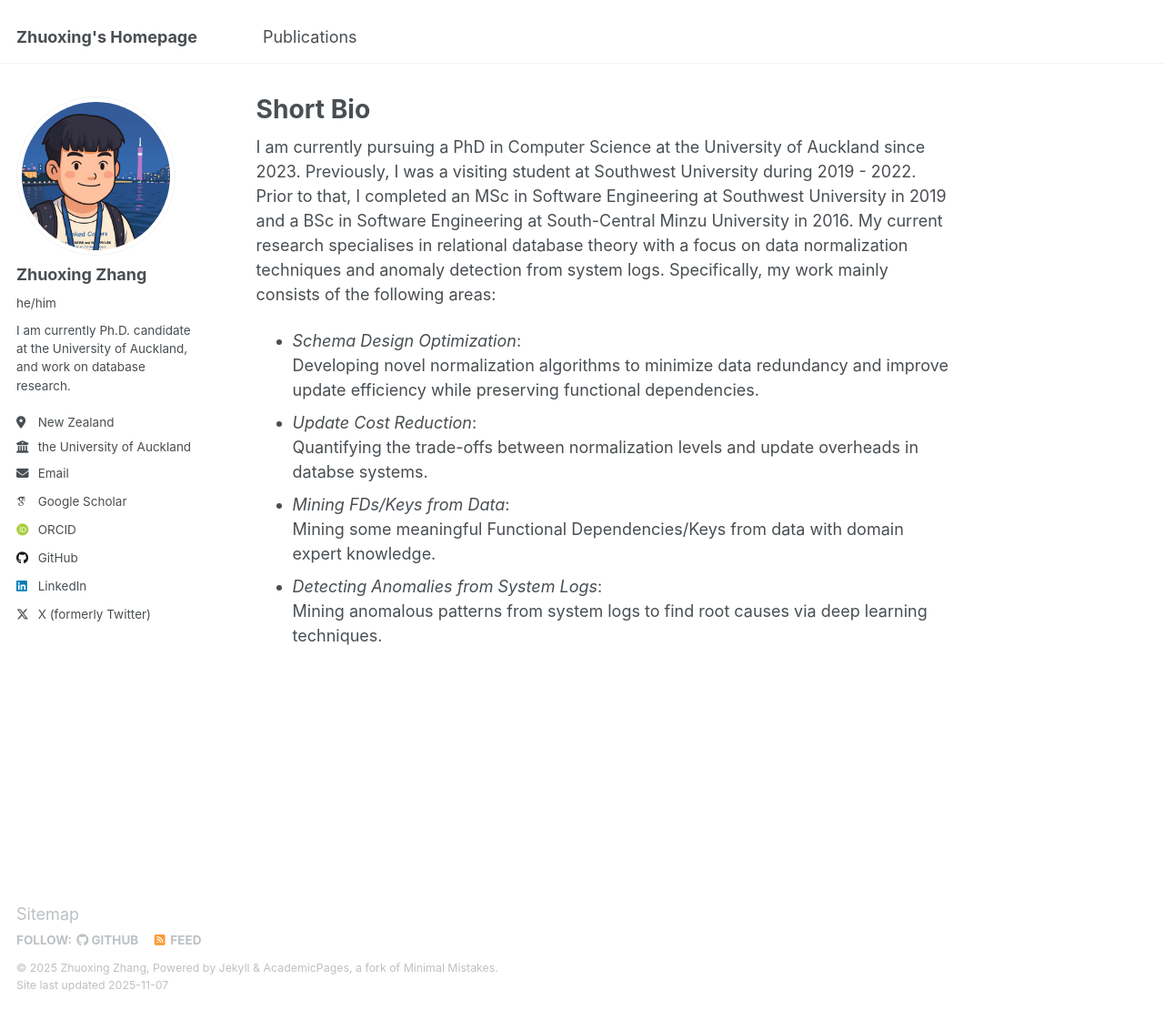
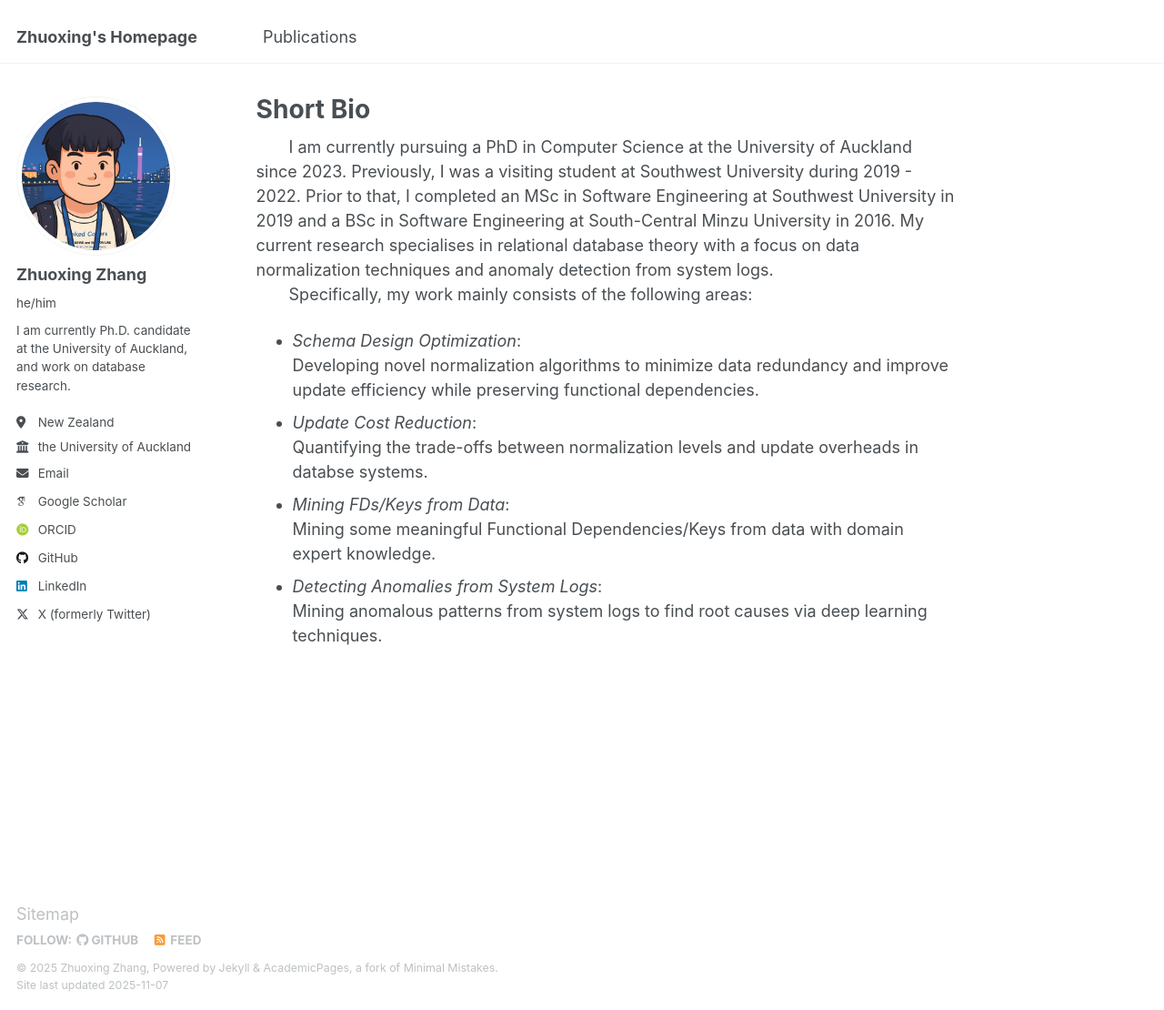
Before and after one commit to zhuoxingzhang/zhuoxingzhang.github.io, a Jekyll site: the page built from _pages/about.md, in a window 1280 px wide and 1110 px high. Shown: the whole window at 91% size. Built offline with Jekyll 4.4.1, drawn with Linux system fonts in a browser that asks for light colours; some web fonts are replaced.

```diff
--- a/_pages/about.md
+++ b/_pages/about.md
@@ -6,8 +6,8 @@ redirect_from:
   - /about/
   - /about.html
 ---
-I am currently pursuing a PhD in Computer Science at the University of Auckland since 2023. Previously, I was a visiting student at Southwest University during 2019 - 2022. Prior to that, I completed an MSc in Software Engineering at Southwest University in 2019 and a BSc in Software Engineering at South-Central Minzu University in 2016. My current research specialises in relational database theory with a focus on data normalization techniques and anomaly detection from system logs.
-Specifically, my work mainly consists of the following areas:
+&emsp;&emsp;I am currently pursuing a PhD in Computer Science at the University of Auckland since 2023. Previously, I was a visiting student at Southwest University during 2019 - 2022. Prior to that, I completed an MSc in Software Engineering at Southwest University in 2019 and a BSc in Software Engineering at South-Central Minzu University in 2016. My current research specialises in relational database theory with a focus on data normalization techniques and anomaly detection from system logs.<br>
+&emsp;&emsp;Specifically, my work mainly consists of the following areas:
 - *Schema Design Optimization*:
   Developing novel normalization algorithms to minimize data redundancy and improve update efficiency while preserving functional dependencies.
 - *Update Cost Reduction*:
```
